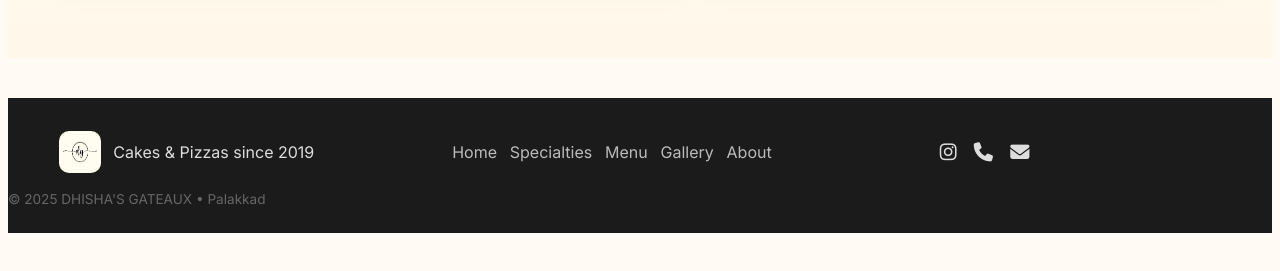
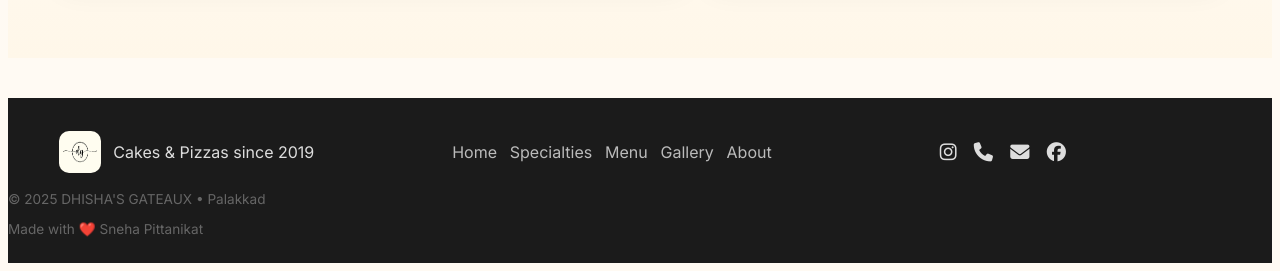
Before and after one commit to PITTANIKATSNEHA/DHISHAS-GATEAUX, a plain HTML site: page index.html in a window 1280 px wide. Shown: the part 4913-5184 px from the top of the page. Before the commit the page ends 5154 px from the top, so only its background shows below. Drawn offline with nearby package versions, Linux system fonts and the light colour scheme.

Commit message:
Update index.html

```diff
--- a/index.html
+++ b/index.html
@@ -324,7 +324,7 @@
   </section>
 
   <!-- Footer -->
-  <footer class="footer">
+  <!--<footer class="footer">
     <div class="container foot-wrap">
       <div class="foot-brand">
         <img src="assets/logo.png" alt="Dhisha's Gateaux logo">
@@ -341,15 +341,50 @@
         <a href="https://instagram.com/dhishas_gateaux" target="_blank" aria-label="Instagram"><i class="fa-brands fa-instagram"></i></a>
         <a href="tel:+918428718297" aria-label="Phone"><i class="fa-solid fa-phone"></i></a>
         <a href="mailto:remyadhithu@gmail.com" aria-label="Email"><i class="fa-solid fa-envelope"></i></a>
+        <a href="https://www.facebook.com/profile.php?id=100064055263242&mibextid=ZbWKwL" aria-label="Email"><i class="fa-brands fa-facebook"></i></a>
       </div>
     </div>
     <p class="tiny">© <span id="year"></span> DHISHA'S GATEAUX • Palakkad</p>
 
   </footer>
 
-  <!-- Scripts -->
+  <!-- Scripts
   <script src="https://cdn.jsdelivr.net/npm/glightbox/dist/js/glightbox.min.js"></script>
   <script src="https://cdn.jsdelivr.net/npm/swiper@10/swiper-bundle.min.js"></script>
   <script src="script.js"></script>
 </body>
+</html> -->
+
+<!-- Footer -->
+<footer class="footer">
+  <div class="container foot-wrap">
+    <div class="foot-brand">
+      <img src="assets/logo.png" alt="Dhisha's Gateaux logo">
+      <p>Cakes & Pizzas since 2019</p>
+    </div>
+    <ul class="foot-links">
+      <li><a href="#home">Home</a></li>
+      <li><a href="#specialties">Specialties</a></li>
+      <li><a href="#menu">Menu</a></li>
+      <li><a href="#gallery">Gallery</a></li>
+      <li><a href="#about">About</a></li>
+    </ul>
+    <div class="foot-social">
+      <a href="https://instagram.com/dhishas_gateaux" target="_blank" aria-label="Instagram"><i class="fa-brands fa-instagram"></i></a>
+      <a href="tel:+918428718297" aria-label="Phone"><i class="fa-solid fa-phone"></i></a>
+      <a href="mailto:remyadhithu@gmail.com" aria-label="Email"><i class="fa-solid fa-envelope"></i></a>
+      <a href="https://www.facebook.com/profile.php?id=100064055263242&mibextid=ZbWKwL" aria-label="Facebook"><i class="fa-brands fa-facebook"></i></a>
+    </div>
+  </div>
+  <div class="foot-bottom">
+    <p class="tiny">© <span id="year"></span> DHISHA'S GATEAUX • Palakkad</p>
+    <p class="tiny made-with">Made with ❤️ Sneha Pittanikat</p>
+  </div>
+</footer>
+
+<!-- Scripts -->
+<script src="https://cdn.jsdelivr.net/npm/glightbox/dist/js/glightbox.min.js"></script>
+<script src="https://cdn.jsdelivr.net/npm/swiper@10/swiper-bundle.min.js"></script>
+<script src="script.js"></script>
+</body>
 </html>
```
